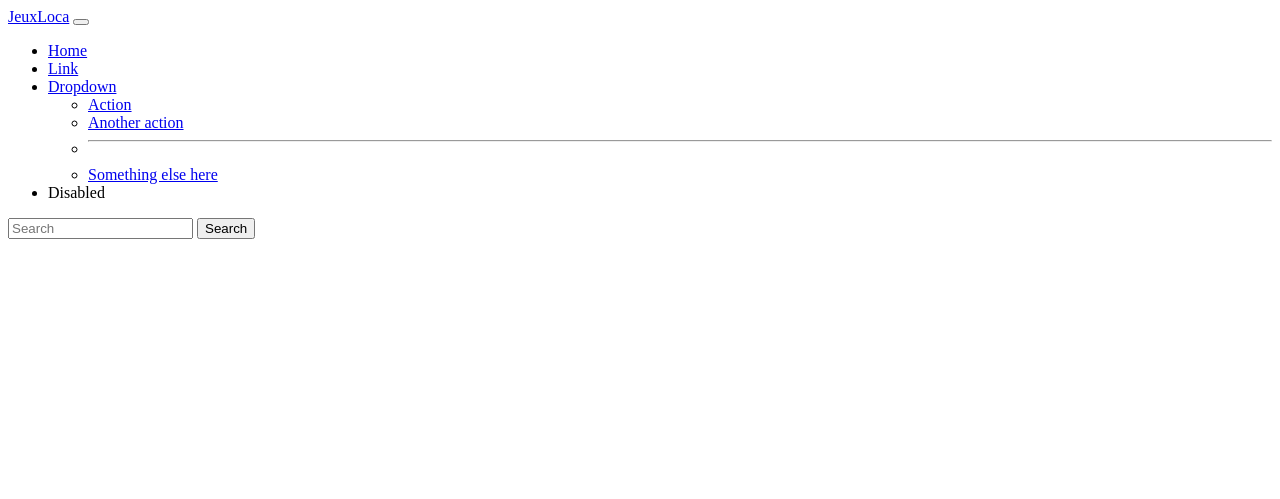
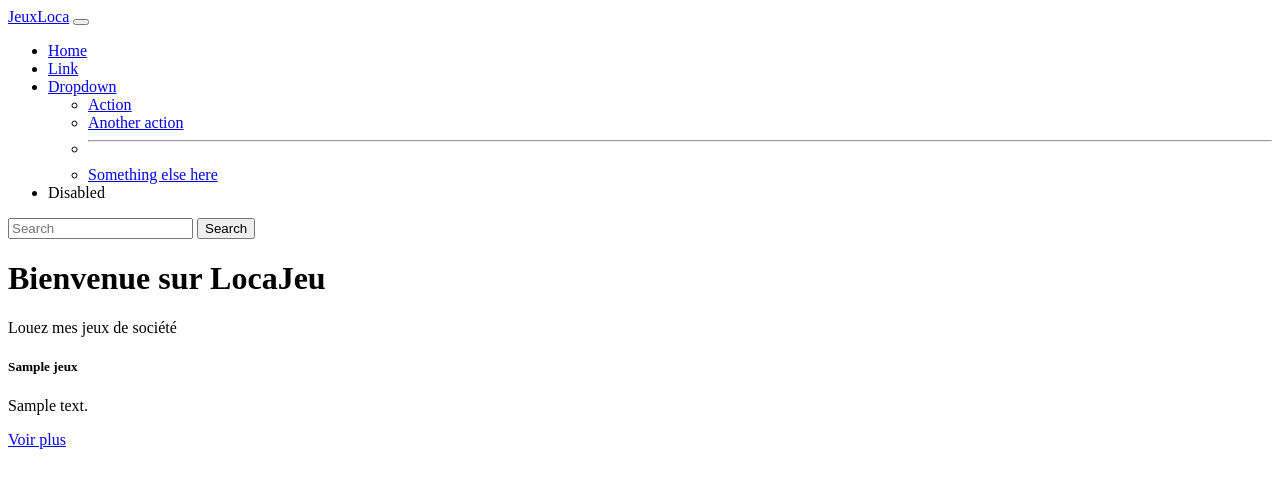
Before and after one commit to Davidcardig/Jeux_Web, a Symfony app: template templates/jeux/index.html.twig in a window 1280 px wide. Shown: the top 499 px of the page. Run offline with Twig, Linux system fonts and the light colour scheme; the template is opened without the code that fills it: most values are stand-ins (such as "Sample title", 1, 10 or a date in 2020); some libraries are stand-ins or nearby versions.

Commit message:
Version Database and New jeu in variable $jeux and display in vue index.html.twig

```diff
--- a/composer.json
+++ b/composer.json
@@ -12,6 +12,7 @@
         "doctrine/doctrine-bundle": "^2.10",
         "doctrine/doctrine-migrations-bundle": "^3.2",
         "doctrine/orm": "^2.15",
+        "fakerphp/faker": "^1.23",
         "phpdocumentor/reflection-docblock": "^5.3",
         "phpstan/phpdoc-parser": "^1.22",
         "symfony/asset": "6.3.*",
@@ -93,6 +94,7 @@
         }
     },
     "require-dev": {
+        "doctrine/doctrine-fixtures-bundle": "^3.4",
         "phpunit/phpunit": "^9.5",
         "symfony/browser-kit": "6.3.*",
         "symfony/css-selector": "6.3.*",
--- a/config/bundles.php
+++ b/config/bundles.php
@@ -12,4 +12,5 @@ return [
     Symfony\Bundle\MonologBundle\MonologBundle::class => ['all' => true],
     Symfony\Bundle\MakerBundle\MakerBundle::class => ['dev' => true],
     Symfony\WebpackEncoreBundle\WebpackEncoreBundle::class => ['all' => true],
+    Doctrine\Bundle\FixturesBundle\DoctrineFixturesBundle::class => ['dev' => true, 'test' => true],
 ];
--- a/templates/base.html.twig
+++ b/templates/base.html.twig
@@ -13,6 +13,42 @@
         {% endblock %}
     </head>
     <body>
+    <nav class="navbar navbar-expand-lg bg-body-tertiary">
+        <div class="container-fluid">
+            <a class="navbar-brand" href="#">JeuxLoca</a>
+            <button class="navbar-toggler" type="button" data-bs-toggle="collapse" data-bs-target="#navbarSupportedContent" aria-controls="navbarSupportedContent" aria-expanded="false" aria-label="Toggle navigation">
+                <span class="navbar-toggler-icon"></span>
+            </button>
+            <div class="collapse navbar-collapse" id="navbarSupportedContent">
+                <ul class="navbar-nav me-auto mb-2 mb-lg-0">
+                    <li class="nav-item">
+                        <a class="nav-link active" aria-current="page" href="#">Home</a>
+                    </li>
+                    <li class="nav-item">
+                        <a class="nav-link" href="#">Link</a>
+                    </li>
+                    <li class="nav-item dropdown">
+                        <a class="nav-link dropdown-toggle" href="#" role="button" data-bs-toggle="dropdown" aria-expanded="false">
+                            Dropdown
+                        </a>
+                        <ul class="dropdown-menu">
+                            <li><a class="dropdown-item" href="#">Action</a></li>
+                            <li><a class="dropdown-item" href="#">Another action</a></li>
+                            <li><hr class="dropdown-divider"></li>
+                            <li><a class="dropdown-item" href="#">Something else here</a></li>
+                        </ul>
+                    </li>
+                    <li class="nav-item">
+                        <a class="nav-link disabled">Disabled</a>
+                    </li>
+                </ul>
+                <form class="d-flex" role="search">
+                    <input class="form-control me-2" type="search" placeholder="Search" aria-label="Search">
+                    <button class="btn btn-outline-success" type="submit">Search</button>
+                </form>
+            </div>
+        </div>
+    </nav>
         {% block body %}{% endblock %}
     </body>
 </html>
--- a/templates/jeux/index.html.twig
+++ b/templates/jeux/index.html.twig
@@ -3,40 +3,23 @@
 {% block title %}Hello JeuxController!{% endblock %}
 
 {% block body %}
-    <nav class="navbar navbar-expand-lg bg-body-tertiary">
-        <div class="container-fluid">
-            <a class="navbar-brand" href="#">JeuxLoca</a>
-            <button class="navbar-toggler" type="button" data-bs-toggle="collapse" data-bs-target="#navbarSupportedContent" aria-controls="navbarSupportedContent" aria-expanded="false" aria-label="Toggle navigation">
-                <span class="navbar-toggler-icon"></span>
-            </button>
-            <div class="collapse navbar-collapse" id="navbarSupportedContent">
-                <ul class="navbar-nav me-auto mb-2 mb-lg-0">
-                    <li class="nav-item">
-                        <a class="nav-link active" aria-current="page" href="#">Home</a>
-                    </li>
-                    <li class="nav-item">
-                        <a class="nav-link" href="#">Link</a>
-                    </li>
-                    <li class="nav-item dropdown">
-                        <a class="nav-link dropdown-toggle" href="#" role="button" data-bs-toggle="dropdown" aria-expanded="false">
-                            Dropdown
-                        </a>
-                        <ul class="dropdown-menu">
-                            <li><a class="dropdown-item" href="#">Action</a></li>
-                            <li><a class="dropdown-item" href="#">Another action</a></li>
-                            <li><hr class="dropdown-divider"></li>
-                            <li><a class="dropdown-item" href="#">Something else here</a></li>
-                        </ul>
-                    </li>
-                    <li class="nav-item">
-                        <a class="nav-link disabled">Disabled</a>
-                    </li>
-                </ul>
-                <form class="d-flex" role="search">
-                    <input class="form-control me-2" type="search" placeholder="Search" aria-label="Search">
-                    <button class="btn btn-outline-success" type="submit">Search</button>
-                </form>
-            </div>
+    <div class="container mt-5">
+    <h1 class="text-center mt-5" >Bienvenue sur LocaJeu</h1>
+        <p class="text-center">Louez mes jeux de société</p>
+
+        <div class="d-flex justify-content-between flex-wrap mt-4">
+            {% for jeu in jeux %}
+                <div class="card mt-3" style="width: 18rem;">
+
+                    <div class="card-body">
+                        <h5 class="card-title">{{ jeu.nom }}</h5>
+                        <p class="card-text">{{ jeu.description }}</p>
+                        <a href="#" class="btn btn-primary">Voir plus</a>
+                    </div>
+                </div>
+            {% endfor %}
+
         </div>
-    </nav>
+
+    </div>
 {% endblock %}
```
Also changed, not shown: migrations/Version20230710105634.php (added, +33 -0 lines), src/Controller/JeuxController.php (+8 -2 lines), src/DataFixtures/AppFixtures.php (added, +31 -0 lines), src/Repository/JeuRepository.php (+12 -14 lines), 2 other files.
